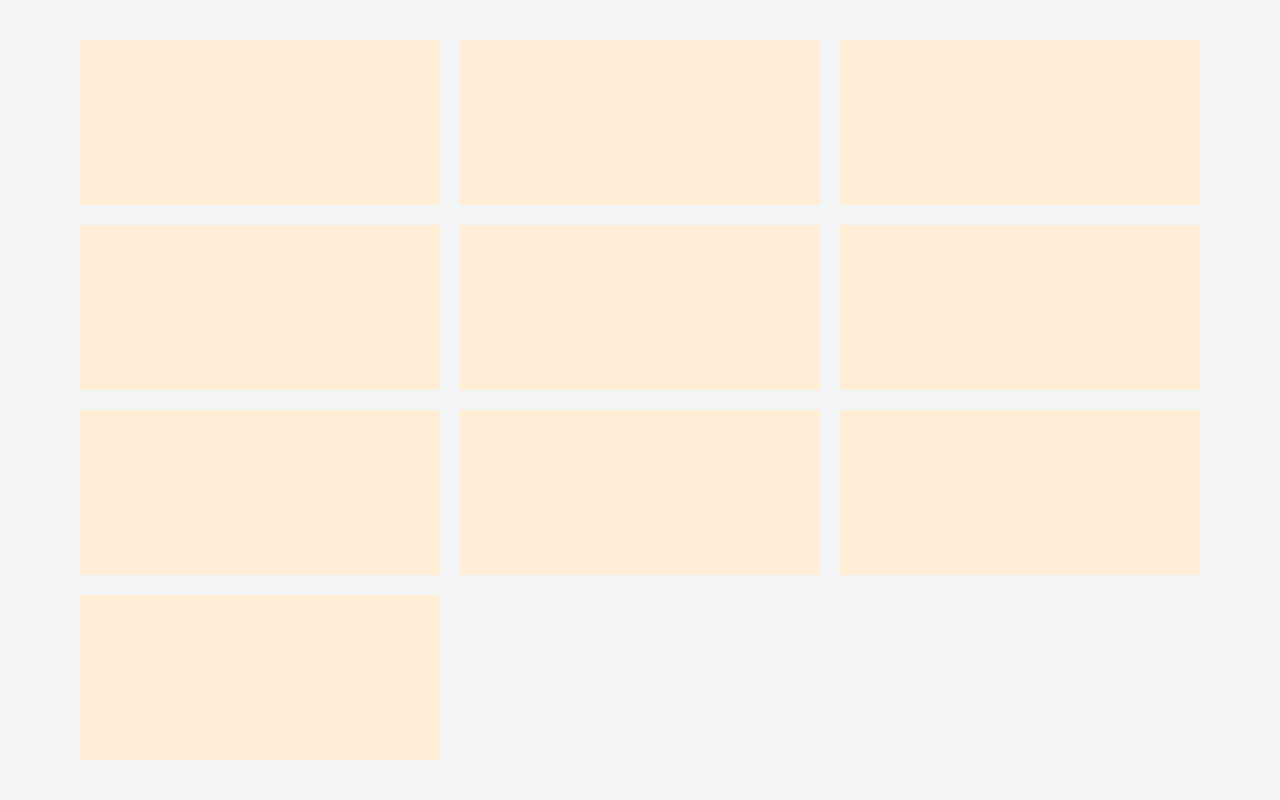
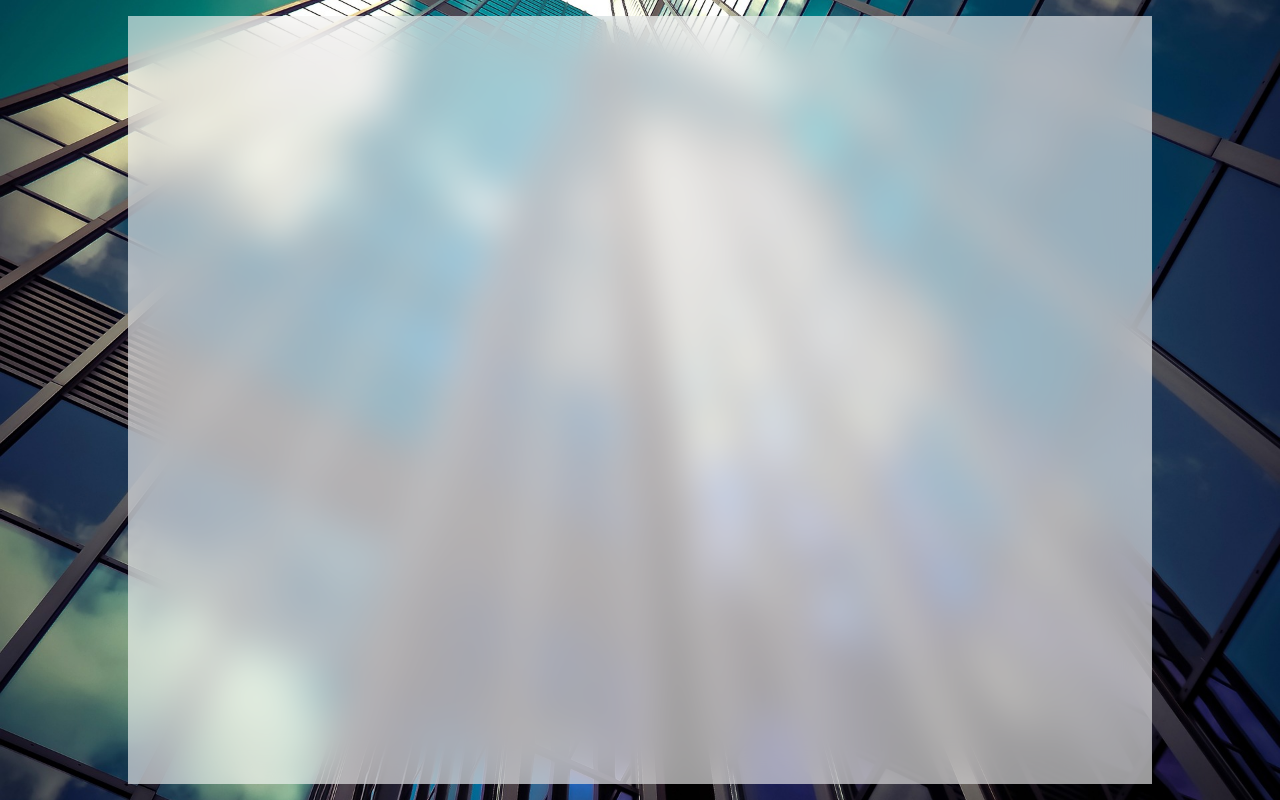
Before and after one commit to Proboskis/glasswebsite, a Next.js app: page / in a window 1280 px wide. Built offline with nearby package versions, Linux system fonts and the light colour scheme.

Commit message:
3. Setting up the glassmorphic background with an image, and some minor fixes.

```diff
--- a/package.json
+++ b/package.json
@@ -1,5 +1,5 @@
 {
-  "name": "dejan-vebsajt",
+  "name": "bojan-vebsajt",
   "version": "0.1.0",
   "private": true,
   "scripts": {
--- a/src/app/page.tsx
+++ b/src/app/page.tsx
@@ -1,10 +1,8 @@
-import { Inter } from 'next/font/google'
-
-const inter = Inter({ subsets: ['latin'] })
+import bgImage from './background_glass.jpg';
 
 export default function Home() {
   return (
-    <div className="w-screen h-screen bg-gray-100">
+    /*<div className="w-screen h-screen bg-gray-100">
       <div className="px-20 py-10 grid grid-cols-3 gap-5 min-w-full min-h-full">
           <div className="bg-orange-100"></div>
           <div className="bg-orange-100"></div>
@@ -17,6 +15,13 @@ export default function Home() {
           <div className="bg-orange-100"></div>
           <div className="bg-orange-100"></div>
       </div>
-    </div>
+    </div>*/
+      <main className="min-h-screen min-w-screen bg-no-repeat bg-cover bg-left flex justify-center"
+            style={{backgroundImage: `url(${bgImage.src})`}}>
+          <section className="bg-white mx-8 my-4 w-4/5 bg-opacity-60 bg-clip-padding"
+                   style={{backdropFilter: "blur(20px)"}}>
+
+          </section>
+      </main>
   );
 }
--- a/tailwind.config.js
+++ b/tailwind.config.js
@@ -9,7 +9,8 @@ module.exports = {
     "./src/**/*.{js,ts,jsx,tsx}",
   ],
   theme: {
-    extend: {},
-  },
-  plugins: [],
+    extend: {
+
+    },
+  }
 }
```
Also changed, not shown: src/app/background_glass.jpg (added), 1 other file (tests, documents, lock files or other folders).
